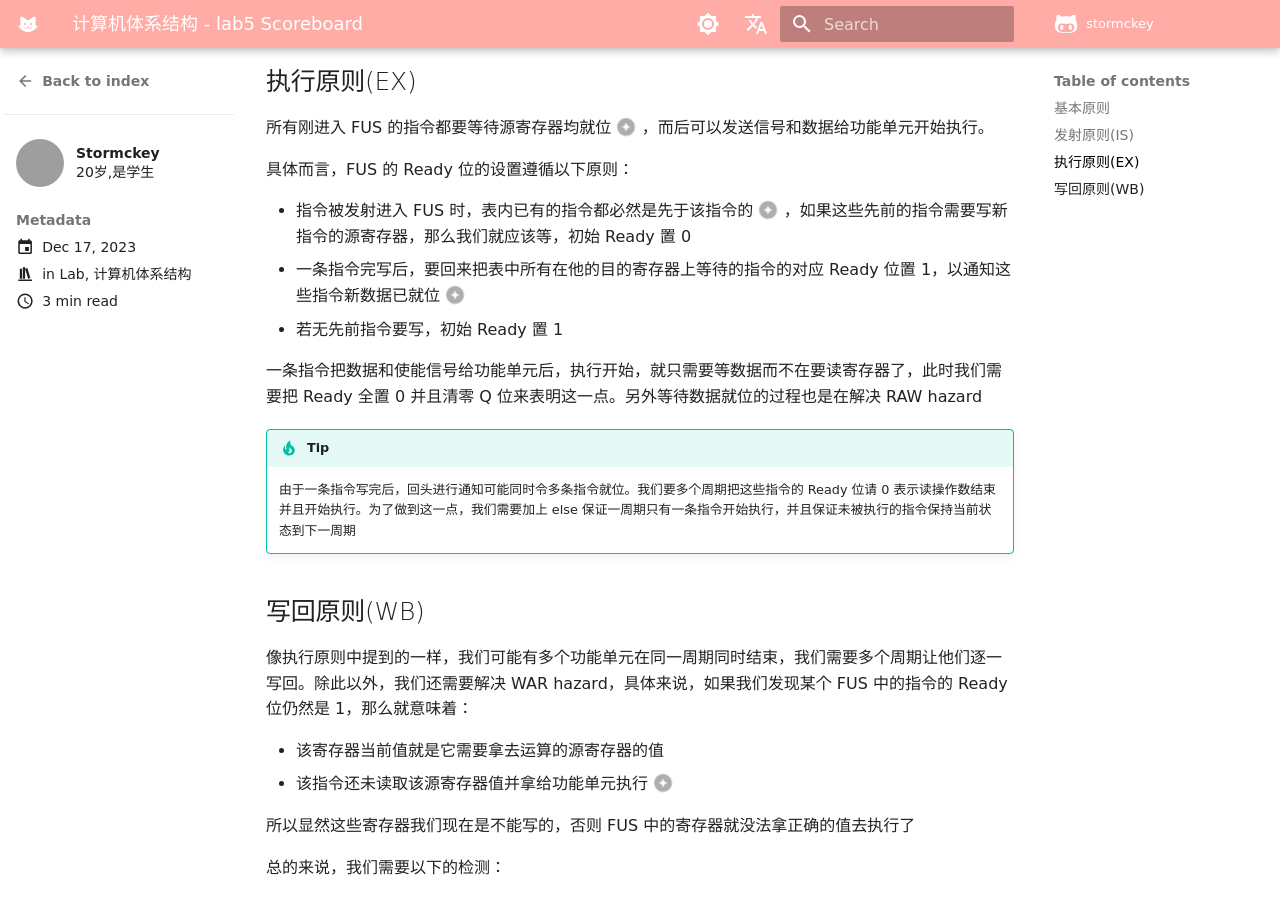
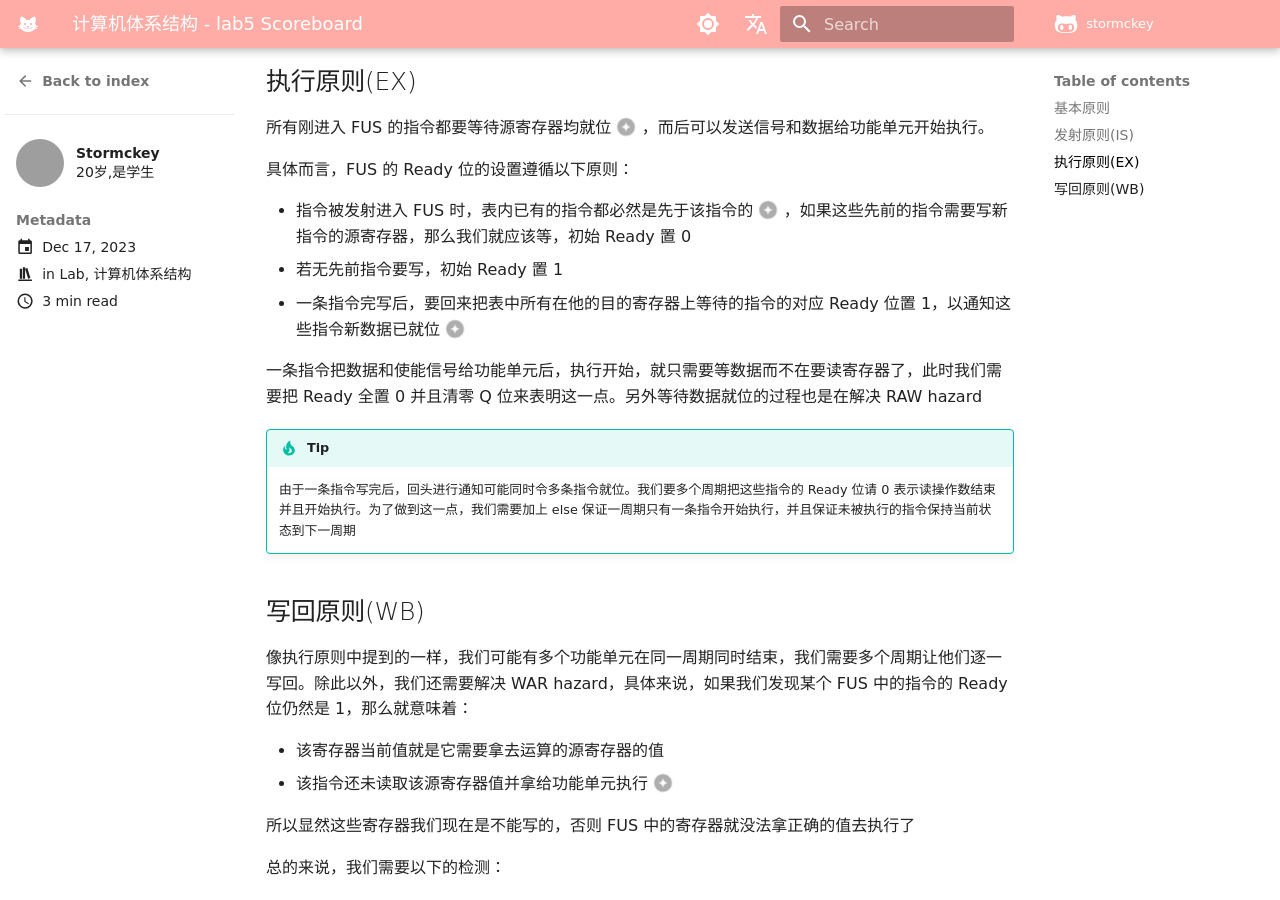
Before and after one commit to stormckey/stormckey.github.io, an MkDocs documentation site: the page built from docs/blog/posts/CA_lab5.md, in a window 1280 px wide and 900 px high, scrolled down 1680 px. Built offline with MkDocs 1.6.1 and Material for MkDocs 9.7.7, drawn with Linux system fonts in a browser that asks for light colours; some web fonts are replaced; comment, search, counter and statistics services are not loaded; grey boxes are pictures that could not be loaded.

Commit message:
correct some error

```diff
--- a/docs/blog/posts/CA_lab5.md
+++ b/docs/blog/posts/CA_lab5.md
@@ -81,8 +81,8 @@ nostatistics: true
 
 <div class="annotate" markdown>
 - 指令被发射进入 FUS 时，表内已有的指令都必然是先于该指令的(1)，如果这些先前的指令需要写新指令的源寄存器，那么我们就应该等，初始 Ready 置 0
+- 若无先前指令要写，初始 Ready 置 1
 - 一条指令完写后，要回来把表中所有在他的目的寄存器上等待的指令的对应 Ready 位置 1，以通知这些指令新数据已就位(2)
-- 若无先前指令要写，初始 Ready 置 1
 </div>
 
 1.  发射上先于一定意味着指令顺序上先于，因为在本实验中只有一个发射口，前面的指令发射完了才能轮到后面的
```
